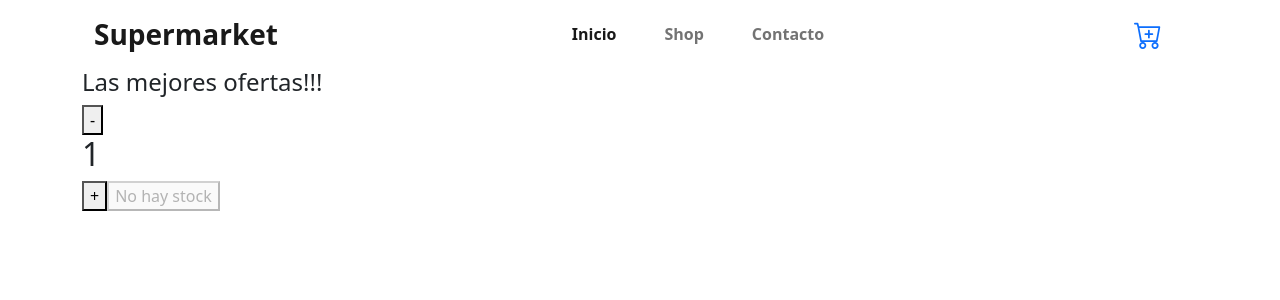
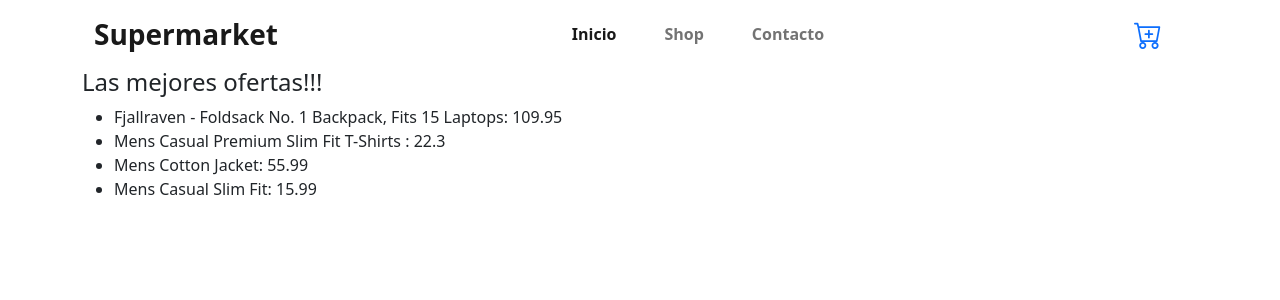
Before and after one commit to foliva84/shopping-cart-feroliva, a React (Create React App) app: page / in a window 1280 px wide. Shown: the top 300 px of the page. Built offline with nearby package versions, Linux system fonts and the light colour scheme.

Commit message:
Se completa el desafio de la clase 6: promise, asincronia y map

```diff
--- /dev/null
+++ b/src/components/Item/Item.js
@@ -0,0 +1,12 @@
+import React from 'react';
+
+const Item = ({product}) => {
+
+    return (
+        <>
+            <li key={product.id}>{product.title}: {product.price}</li>
+        </>
+    )
+}
+
+export default Item
--- /dev/null
+++ b/src/components/ItemList/ItemList.js
@@ -0,0 +1,19 @@
+import React from 'react';
+import LoadingSpinner from "../LoadingSpinner/LoadingSpinner";
+import Item from "../Item/Item";
+
+const ItemList = ({ products, loading }) => {
+
+    return (
+        <>
+            <ul>
+                {
+                  loading ? <LoadingSpinner />
+                  : products.map(current => <Item product={current}/>)
+                }
+            </ul>
+        </>
+    )
+}
+
+export default ItemList
--- a/src/components/ItemListContainer/ItemListContainer.js
+++ b/src/components/ItemListContainer/ItemListContainer.js
@@ -1,20 +1,76 @@
-import React from 'react'
-import ItemCount from '../ItemCount/ItemCount'
+import React, { useState, useEffect } from 'react'
+// import ItemCount from '../ItemCount/ItemCount'
+import ItemList from "../ItemList/ItemList";
 
+const dataProducts = [
+    {
+        "id": 1,
+        "title": "Fjallraven - Foldsack No. 1 Backpack, Fits 15 Laptops",
+        "price": 109.95,
+        "description": "Your perfect pack for everyday use and walks in the forest. Stash your laptop (up to 15 inches) in the padded sleeve, your everyday",
+        "category": "men's clothing",
+        "image": "https://fakestoreapi.com/img/81fPKd-2AYL._AC_SL1500_.jpg",
+    },
+    {
+        "id": 2,
+        "title": "Mens Casual Premium Slim Fit T-Shirts ",
+        "price": 22.3,
+        "description": "Slim-fitting style, contrast raglan long sleeve, three-button henley placket, light weight & soft fabric for breathable and comfortable wearing. And Solid stitched shirts with round neck made for durability and a great fit for casual fashion wear and diehard baseball fans. The Henley style round neckline includes a three-button placket.",
+        "category": "men's clothing",
+        "image": "https://fakestoreapi.com/img/71-3HjGNDUL._AC_SY879._SX._UX._SY._UY_.jpg",
+    },
+    {
+        "id": 3,
+        "title": "Mens Cotton Jacket",
+        "price": 55.99,
+        "description": "great outerwear jackets for Spring/Autumn/Winter, suitable for many occasions, such as working, hiking, camping, mountain/rock climbing, cycling, traveling or other outdoors. Good gift choice for you or your family member. A warm hearted love to Father, husband or son in this thanksgiving or Christmas Day.",
+        "category": "men's clothing",
+        "image": "https://fakestoreapi.com/img/71li-ujtlUL._AC_UX679_.jpg",
+    },
+    {
+        "id": 4,
+        "title": "Mens Casual Slim Fit",
+        "price": 15.99,
+        "description": "The color could be slightly different between on the screen and in practice. / Please note that body builds vary by person, therefore, detailed size information should be reviewed below on the product description.",
+        "category": "men's clothing",
+        "image": "https://fakestoreapi.com/img/71YXzeOuslL._AC_UY879_.jpg",
+    }
+];
+
+const getProducts = new Promise((resolve, reject) => {
+    setTimeout(() =>{
+        resolve(dataProducts);
+    }, 2000);
+});
 
 const ItemListContainer = ({ greeting }) => {
-    const onAdd = (count) => {
-        console.log(`El usuario quiere agregar ${count} productos`);
-    };
+    const [products, setProducts] = useState([]);
+    const [loading, setLoading] = useState(true);
+
+    // const onAdd = (count) => {
+    //     console.log(`El usuario quiere agregar ${count} productos`);
+    // };
+
+    useEffect(() => {
+        getProducts
+            .then((data) => {
+                setProducts(data);
+                setLoading(false);
+            })
+            .catch((error) => {
+                console.log(error);
+            })
+    }, []);
 
     return (
         <>
             <h4>{greeting}</h4>
-            <ItemCount
+            {/* <ItemCount
                 onAdd={onAdd}
                 initial={1}
                 stock={0}
-                />
+            /> */}
+            <ItemList products={products} loading={loading} />
         </>
     )
 }
--- /dev/null
+++ b/src/components/LoadingSpinner/LoadingSpinner.css
@@ -0,0 +1,23 @@
+@keyframes spinner {
+    0% {
+      transform: rotate(0deg);
+    }
+    100% {
+      transform: rotate(360deg);
+    }
+  }
+  .loading-spinner {
+    width: 50px;
+    height: 50px;
+    border: 10px solid #f3f3f3; /* Light grey */
+    border-top: 10px solid #383636; /* Blue */
+    border-radius: 50%;
+    animation: spinner 1.5s linear infinite;
+  }
+
+  .spinner-container {
+    display: grid;
+    justify-content: center;
+    align-items: center;
+    height: 350px;
+  }
--- /dev/null
+++ b/src/components/LoadingSpinner/LoadingSpinner.jsx
@@ -0,0 +1,13 @@
+// https://contactmentor.com/how-to-add-loading-spinner-react-js/
+import React from "react";
+import "./LoadingSpinner.css";
+
+const LoadingSpinner = () => {
+    return (
+        <div className="spinner-container">
+          <div className="loading-spinner"></div>
+        </div>
+      );
+};
+
+export default LoadingSpinner;
```
Also changed, not shown: 1 other file (tests, documents, lock files or other folders).
